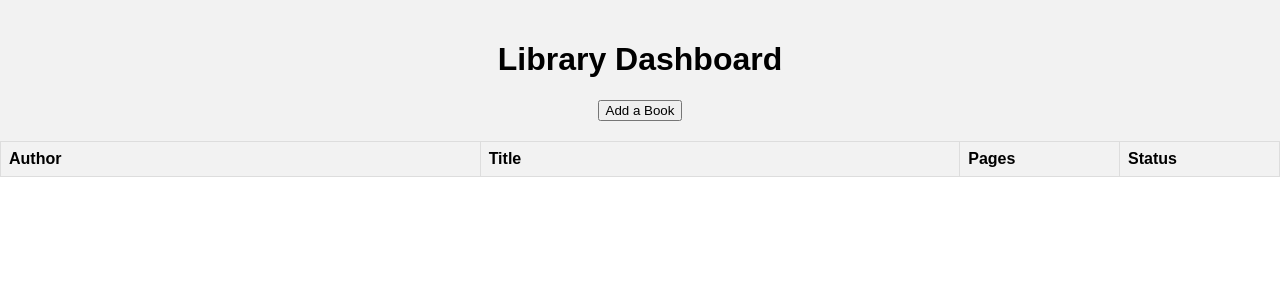
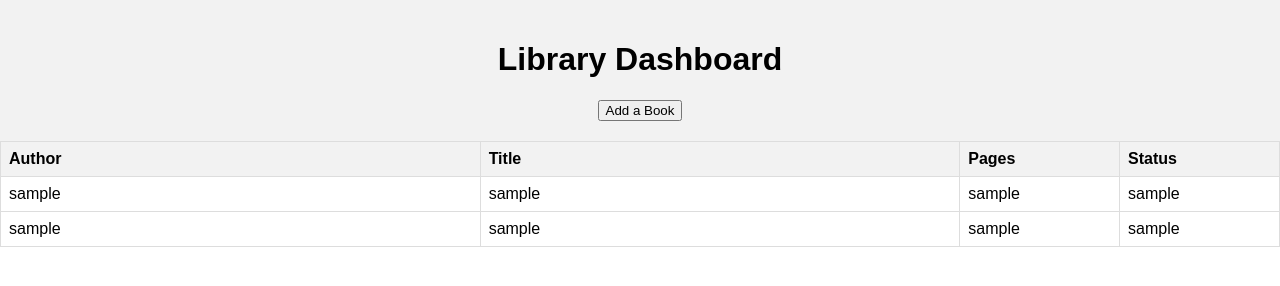
Before and after one commit to tren03/Odinson, a plain HTML site: page library/index.html in a window 1280 px wide. Both pictures are taken after a click on the button "Add a Book". Drawn offline with Linux system fonts and the light colour scheme.

Commit message:
added feature to dynamically update table using js, need to add user input to table

```diff
--- a/library/index.html
+++ b/library/index.html
@@ -15,7 +15,7 @@
   </div>
 
   <!-- table to store the data  -->
-  <table>
+  <table id="table">
     <thead>
       <tr>
         <th>Author</th>
@@ -25,6 +25,10 @@
       </tr>
     </thead>
     <tbody>
+      <td>sample</td>
+      <td>sample</td>
+      <td>sample</td>
+      <td>sample</td>
       <!-- Add rows dynamically using JavaScript -->
     </tbody>
   </table>
--- a/library/index.js
+++ b/library/index.js
@@ -20,6 +20,35 @@ const button = document.getElementById("add");
 let book3 = new Book("thesdk", "adkflkj", 235, "adsflk");
 
 button.addEventListener("click",()=>{
-    addBookToLibrary(book3);
-    console.log(mylib.length)
+    // addBookToLibrary(book3);
+    // console.log(mylib.length)
+
+    addRow(); // we will add arguments later
 })
+
+// dynamically adding rows to existing table via js
+
+
+function addRow()
+{
+    var table = document.getElementById("table")
+    var row = table.insertRow()
+    var complete_row_data = []
+    for(i=0;i<=3;i++)
+    {
+        var data = document.createElement("td")
+        data.innerHTML = "sample"
+        complete_row_data.push(data)
+
+    }
+    for(i=0;i<=3;i++)
+    {
+        row.appendChild(complete_row_data[i])
+
+    }
+
+
+
+
+
+}
```
